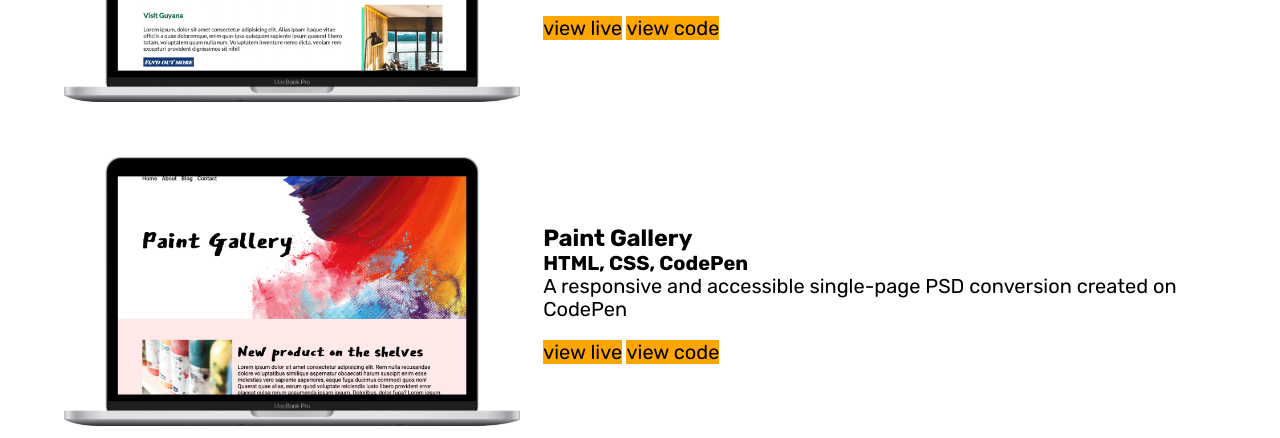
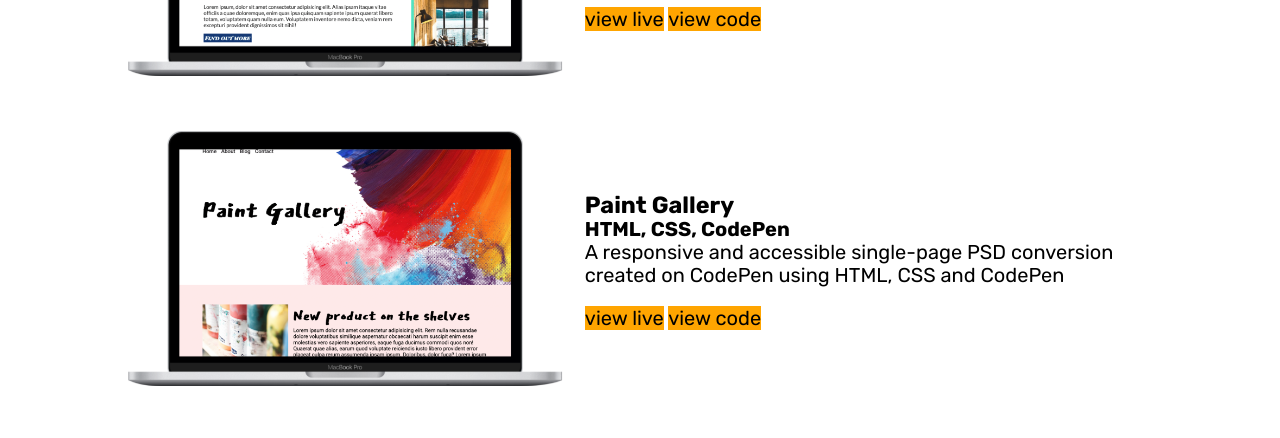
Before and after one commit to harrisonhui/portfolio, a plain HTML site: page index.html in a window 1280 px wide. Shown: the part 1333-1771 px from the top of the page. Drawn offline with nearby package versions, Linux system fonts and the light colour scheme.

Commit message:
wrapper is smaller, added text to project 3

```diff
--- a/index.html
+++ b/index.html
@@ -124,7 +124,7 @@
                 <div class="projectInfo">
                     <h3>Paint Gallery</h3>
                     <h4>HTML, CSS, CodePen</h4>
-                    <p>A responsive and accessible single-page PSD conversion created on CodePen</p>
+                    <p>A responsive and accessible single-page PSD conversion created on CodePen using HTML, CSS and CodePen</p>
                     <div class=""projectButtonContainer>
                         <a href="https://codepen.io/harrison-hui-524/pen/XWzLvwP" class="projectButton">view live</a>
                         <a href="https://codepen.io/harrison-hui-524/pen/XWzLvwP" class="projectButton">view code</a>
--- a/styles/sass/partials/_baseStyles.scss
+++ b/styles/sass/partials/_baseStyles.scss
@@ -5,7 +5,7 @@ html {
 
 .wrapper{
     // max-width: 1260px;
-    width: 90%;
+    width: 80%;
     margin: 0 auto;
 }
 
```
Also changed, not shown: styles/styles.css.
